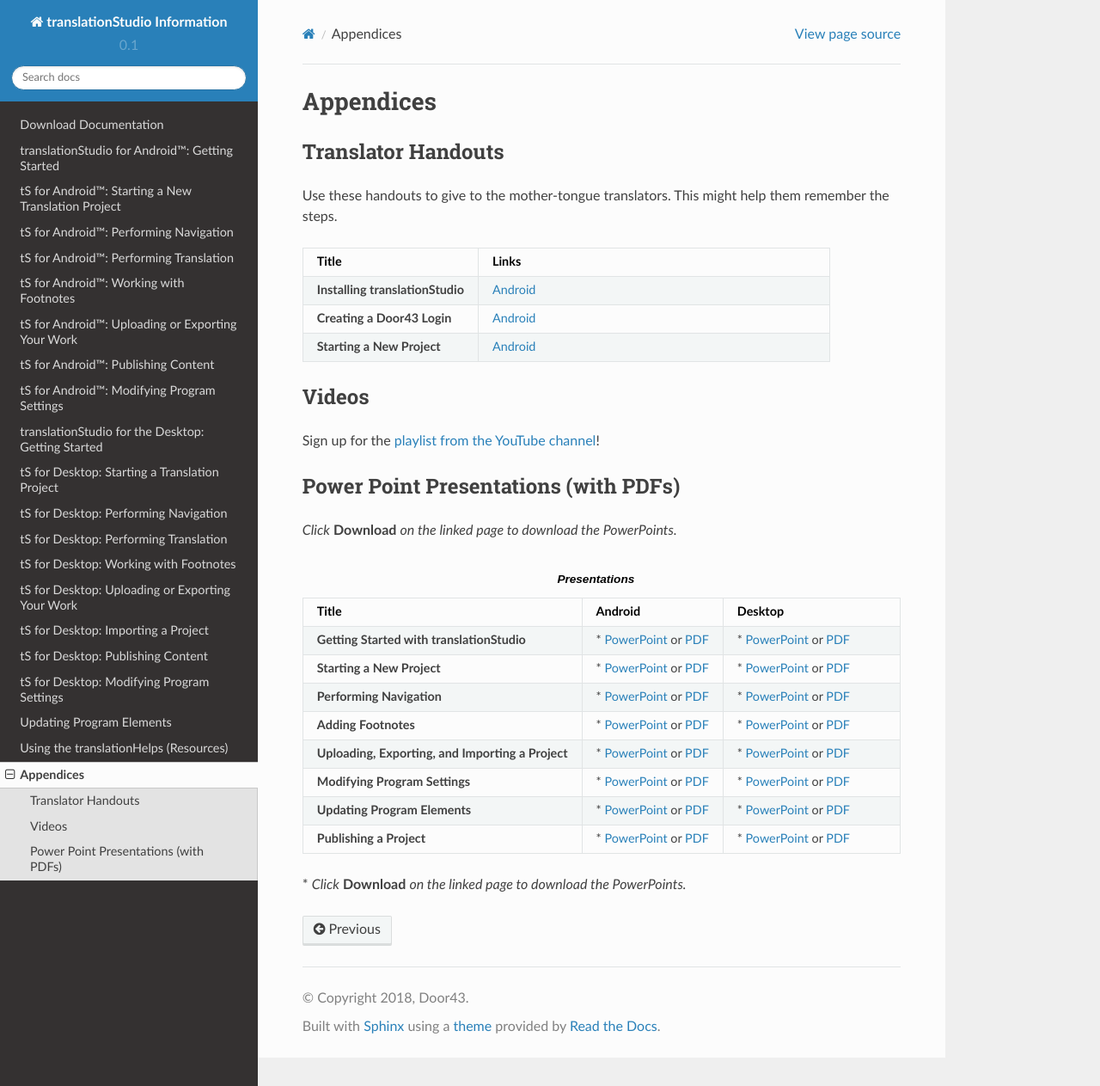
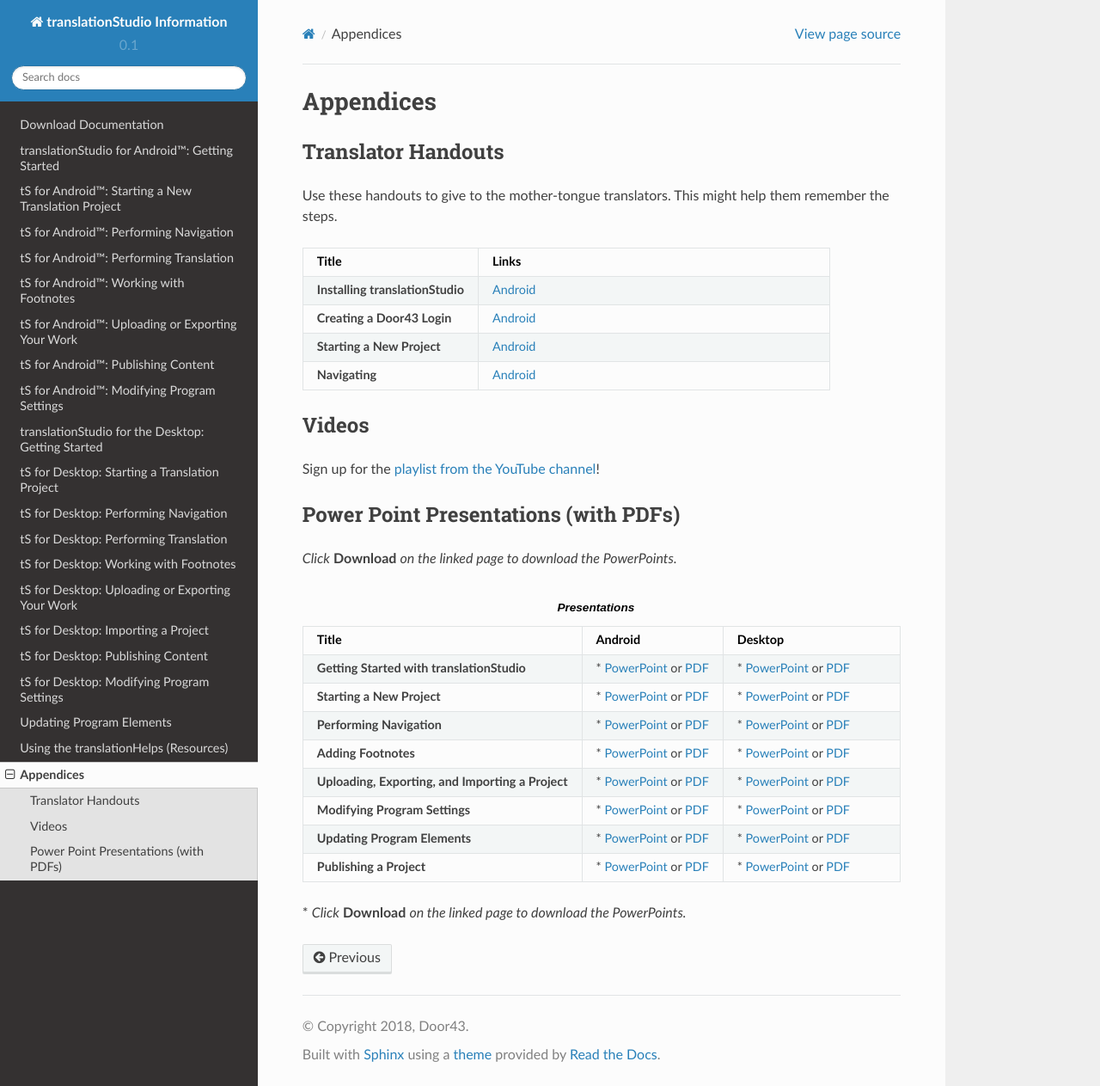
Before and after one commit to unfoldingWord-dev/translationStudio-Info, a Sphinx documentation site: the page built from docs/Appendix.rst, in a window 1280 px wide and 1263 px high. Shown: the whole window at 86% size. Built offline with Sphinx 7.4.7 and the Read the Docs theme 2.0.0, drawn with Linux system fonts in a browser that asks for light colours; pages that are not in the unit, such as notebooks, are missing from menus.

Commit message:
Update Appendix.rst

```diff
--- a/docs/Appendix.rst
+++ b/docs/Appendix.rst
@@ -22,6 +22,8 @@ Use these handouts to give to the mother-tongue translators. This might help the
    * - **Starting a New Project**
      - `Android <https://github.com/unfoldingWord-dev/translationStudio-Info/blob/master/docs/AtS_NewProject_Handout.pdf>`_
 
+   * - **Navigating**
+     - `Android <https://github.com/unfoldingWord-dev/translationStudio-Info/blob/master/docs/AtS_Navigate_Handout.pdf>`_
 
 Videos
 -------
```
